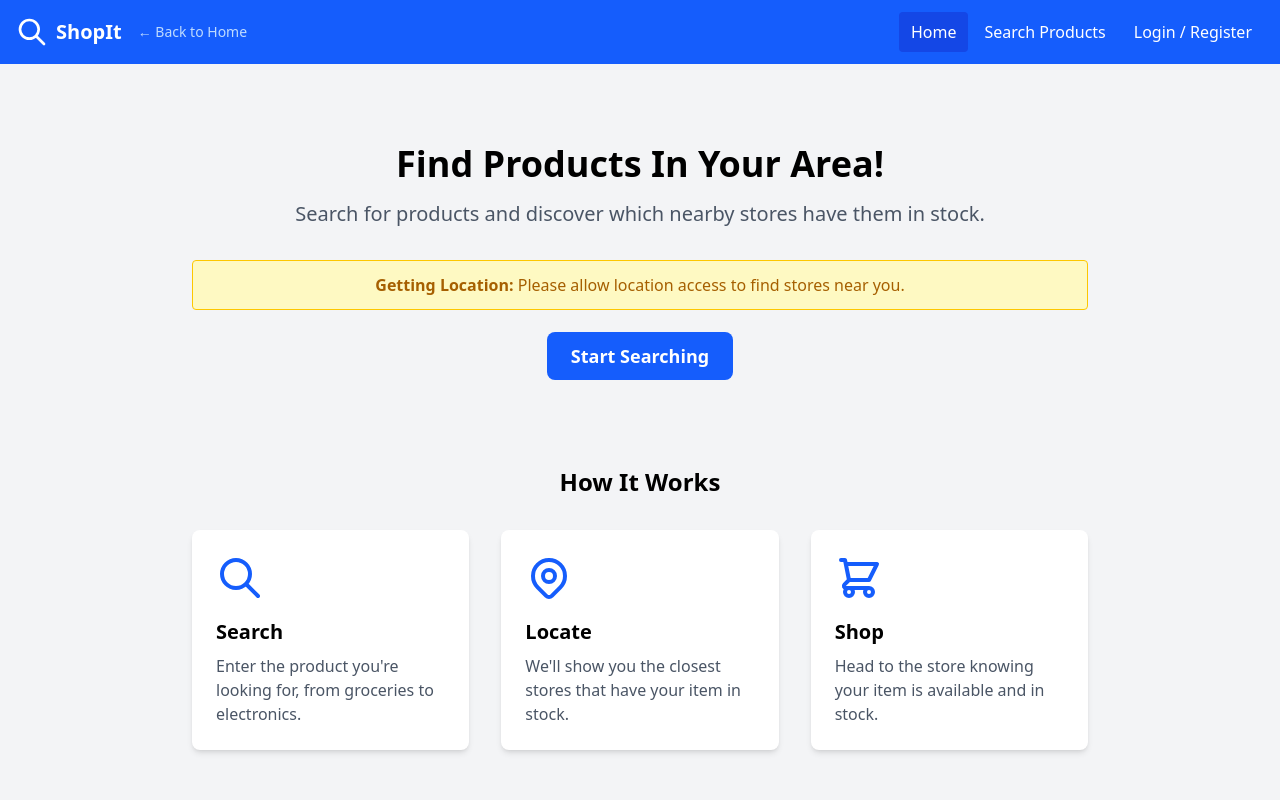
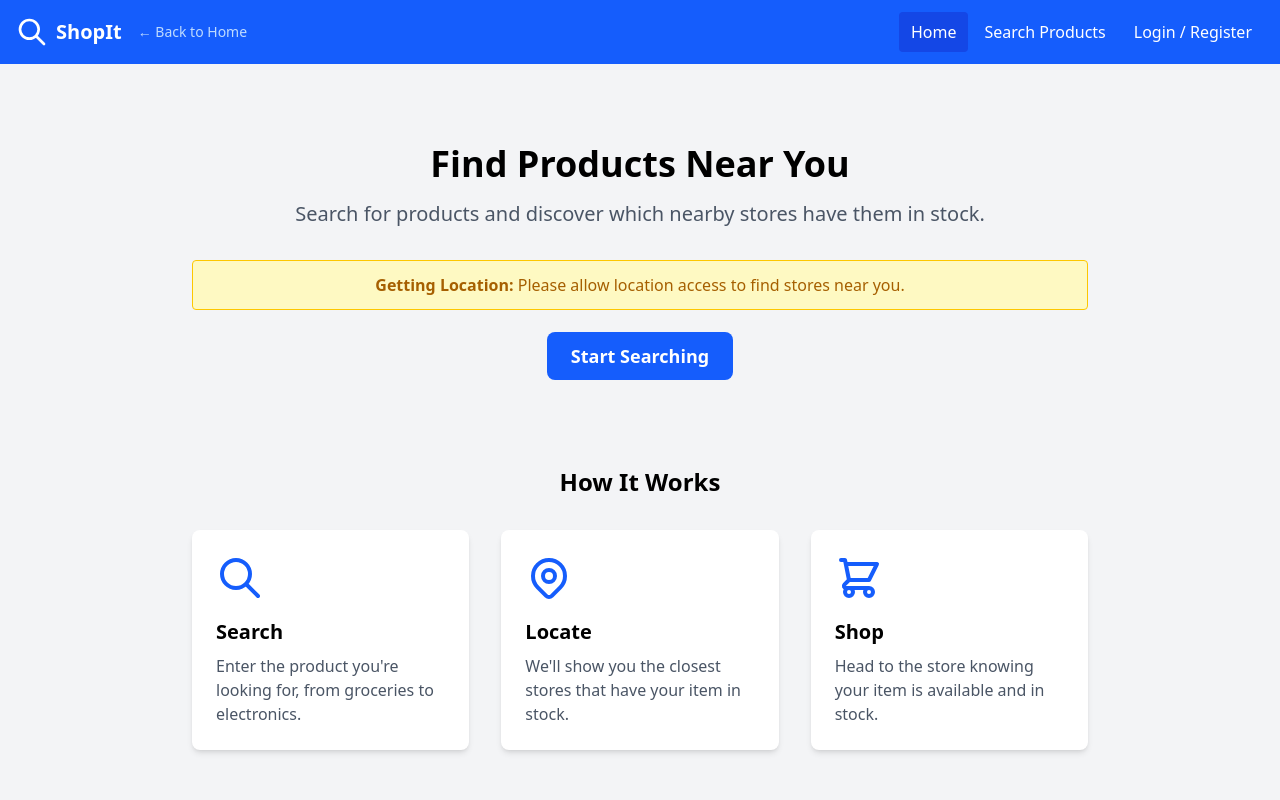
Before and after one commit to a-kas-h/shop-it, a React (Vite) app in the folder frontend/: page /customer in a window 1280 px wide. Shown: the top 800 px of the page. Built offline with nearby package versions, Linux system fonts and the light colour scheme; no server answers.

Commit message:
Update Home.jsx

```diff
--- a/frontend/src/pages/Home.jsx
+++ b/frontend/src/pages/Home.jsx
@@ -12,7 +12,7 @@ function Home() {
     <div className="max-w-4xl mx-auto">
       {/* Hero Section */}
       <div className="text-center py-12">
-        <h1 className="text-4xl font-bold mb-4">Find Products In Your Area!</h1>
+        <h1 className="text-4xl font-bold mb-4">Find Products Near You</h1>
         <p className="text-xl text-gray-600 mb-8">
           Search for products and discover which nearby stores have them in
           stock.
```
